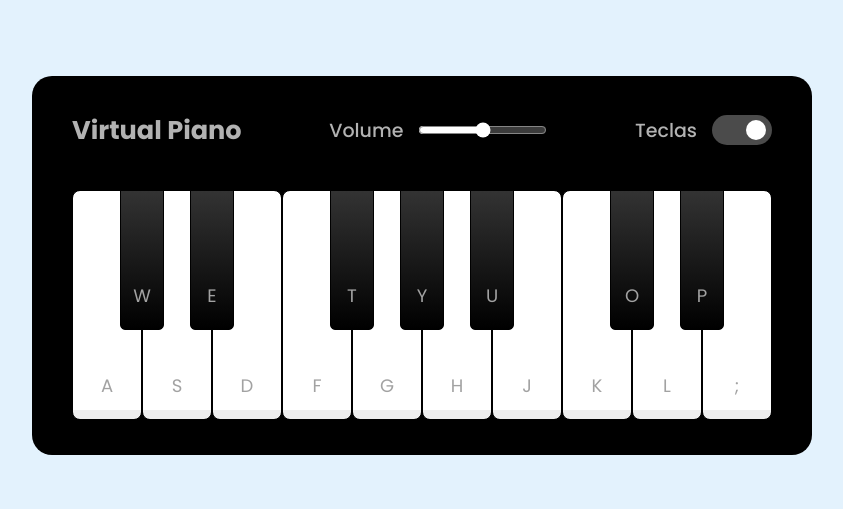
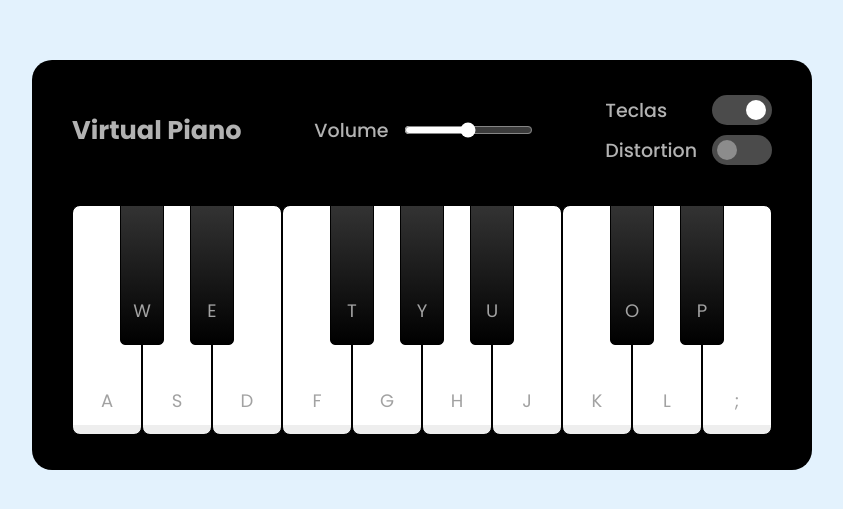
Before and after one commit to aribertmilhahn/js-keyboard, a plain HTML site: page index.html in a window 1280 px wide. Shown: the part 135-644 px from the top of the page, without its empty margins (218-1061 px from the left). Drawn offline with Linux system fonts and the light colour scheme.

Commit message:
adding distortion

```diff
--- a/index.html
+++ b/index.html
@@ -17,8 +17,13 @@
             <div class="column volume-slider">
                 <span>Volume</span> <input type="range" min="0" max="1" value="0.5" step="any">
             </div>
-            <div class="column keys-check">
-                <span>Teclas</span> <input type="checkbox" checked>
+            <div class="toggles">
+                <div class="column keys-check">
+                    <span>Teclas</span> <input type="checkbox" checked>
+                </div>
+                <div class="column dist-check">
+                    <span>Distortion</span> <input type="checkbox">
+                </div>
             </div>
         </header>
         <ul class="piano-keys">
--- a/src/scripts/engine.js
+++ b/src/scripts/engine.js
@@ -1,13 +1,15 @@
 const pianoKeys = document.querySelectorAll(".piano-keys .key");
 const volumeSlider = document.querySelector(".volume-slider input");
 const keysCheck = document.querySelector(".keys-check input");
+const distCheck = document.querySelector(".dist-check input");
 
 let mappedKeys = [];
+let isDistortionOn = false;
 
 let audio = new Audio("src/tunes/a.wav");
 
 const playTune = (key) => {
-    audio.src = `src/tunes/${key}.wav`;
+    audio.src = isDistortionOn ? `src/tunes/${key}-dist.wav` : `src/tunes/${key}.wav`;
     audio.play();
 
     const clickedKey = document.querySelector(`[data-key="${key}"]`);
@@ -16,8 +18,6 @@ const playTune = (key) => {
         clickedKey.classList.remove("active");
     }, 150);
 };
-
-
 
 pianoKeys.forEach((key) => {
     key.addEventListener("click", () => playTune(key.dataset.key));
@@ -38,5 +38,8 @@ const showHideKeys = () => {
     pianoKeys.forEach((key) => key.classList.toggle("hide"));
 };
 
+const toggleDistortion = () => isDistortionOn = !isDistortionOn;
+
 volumeSlider.addEventListener("input", handleVolume);
 keysCheck.addEventListener("click", showHideKeys);
+distCheck.addEventListener("click", toggleDistortion)
--- a/src/styles/main.css
+++ b/src/styles/main.css
@@ -40,7 +40,13 @@ header .column span {
     accent-color: #FFF;
 }
 
-.keys-check input {
+.keys-check,
+.dist-check {
+    justify-content: space-between;
+}
+
+.keys-check input,
+.dist-check input {
     width: 60px;
     height: 30px;
     appearance: none;
@@ -50,7 +56,8 @@ header .column span {
     position: relative;
 }
 
-.keys-check input::before {
+.keys-check input::before,
+.dist-check input::before {
     content: "";
     height: 20px;
     width: 20px;
@@ -63,7 +70,8 @@ header .column span {
     transition: all 0.3s ease;
 }
 
-.keys-check input:checked::before {
+.keys-check input:checked::before,
+.dist-check input:checked::before {
     left: 2.1rem;
     background-color: #FFF;
 }
@@ -121,3 +129,9 @@ header .column span {
 .piano-keys .key.hide span {
     display: none;
 }
+
+.toggles {
+    display: flex;
+    flex-direction: column;
+    gap:10px;
+}
```
Also changed, not shown: 17 other files.
